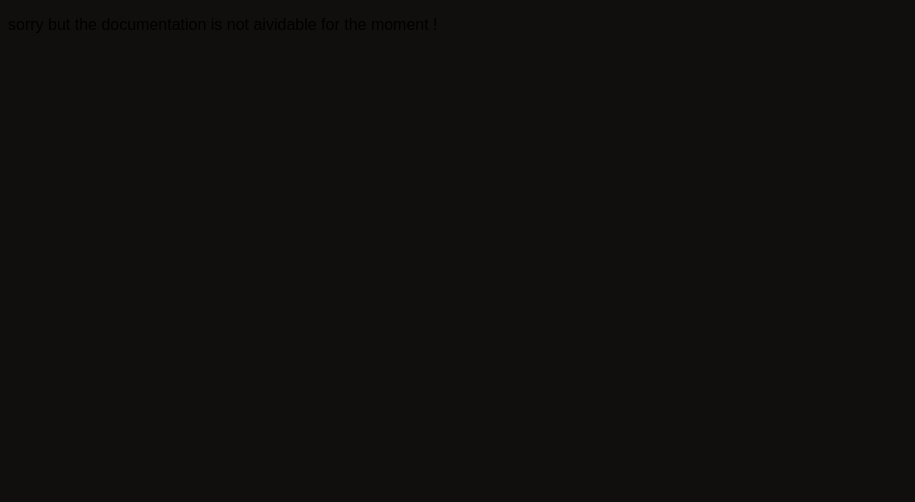
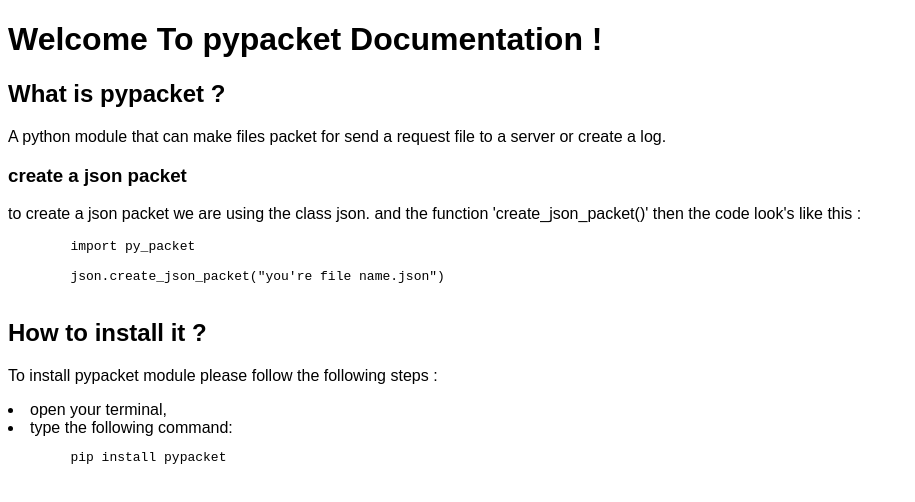
Before and after one commit to Boubajoker/pypacket, a plain HTML site: page docs/index.html in a window 1280 px wide. Shown: the whole page, without its empty margins (0-915 px from the left). Drawn offline with Linux system fonts and the light colour scheme.

Commit message:
Now site documentation is completly setup !

```diff
--- a/docs/CSS/style.css
+++ b/docs/CSS/style.css
@@ -1,4 +1,4 @@
 body {
     font-family: Arial;
-    background: rgba(14, 11, 11, 0.986);
+    background: white;
 }
--- a/docs/index.html
+++ b/docs/index.html
@@ -8,6 +8,24 @@
     <title>Py_packet - Documentation</title>
 </head>
 <body>
-    <p>sorry but the documentation is not aividable for the moment !</p>
+    <h1 class="welcome-title">Welcome To pypacket Documentation !</h1>
+    <div class="app-container">
+        <h2 class="main-question">What is pypacket ?</h2>
+        <p class="awnser-main-question">A python module that can make files packet for send a request file to a server or create a log.</p>
+        <h3 class="first-question">create a json packet</h3>
+        <p>to create a json packet we are using the class json. and the function 'create_json_packet()' then the code look's like this : </p>
+        <pre>
+        import py_packet
+
+        json.create_json_packet("you're file name.json")
+        </pre>
+        <h2 class="second-question">How to install it ?</h2>
+        <p>To install pypacket module please follow the following steps :</p>
+        <li>open your terminal,</li>
+        <li>type the following command:</li>
+        <pre>
+        pip install pypacket
+        </pre>
+    </div>
 </body>
 </html>
```
